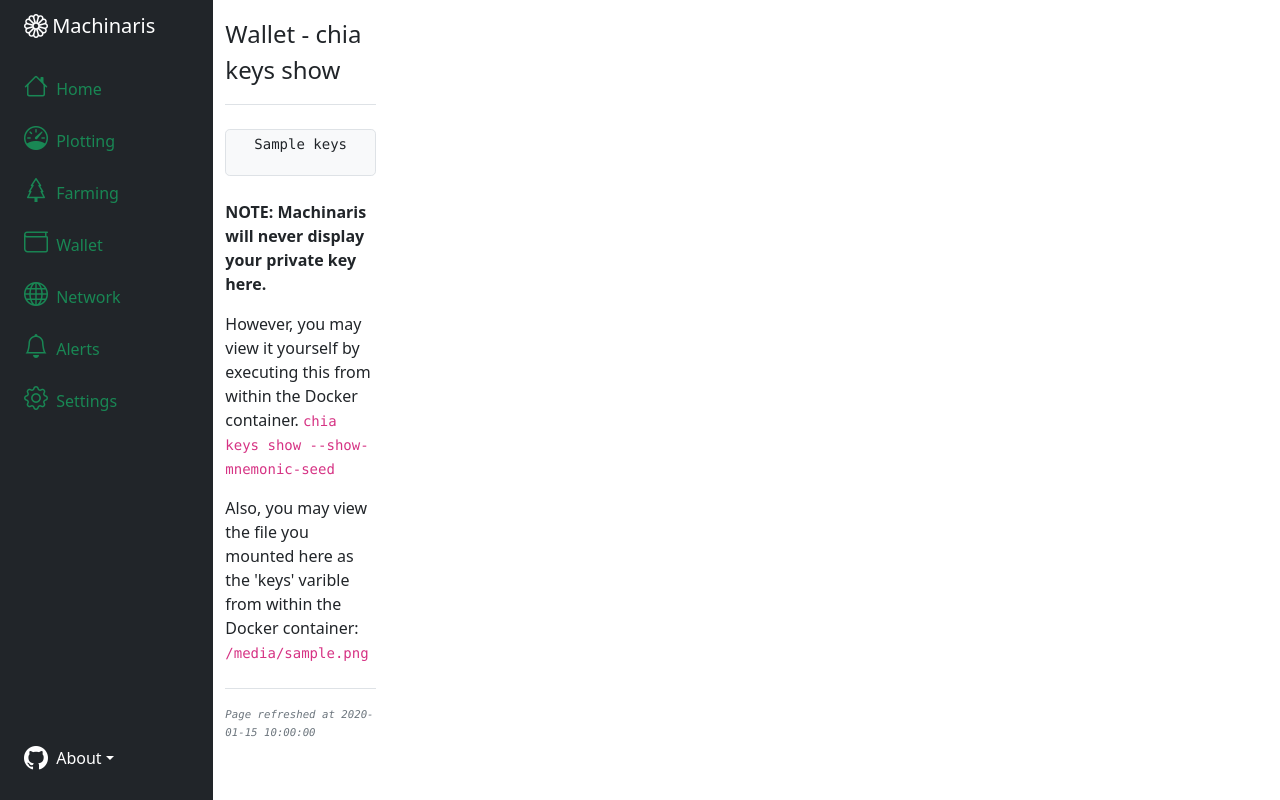
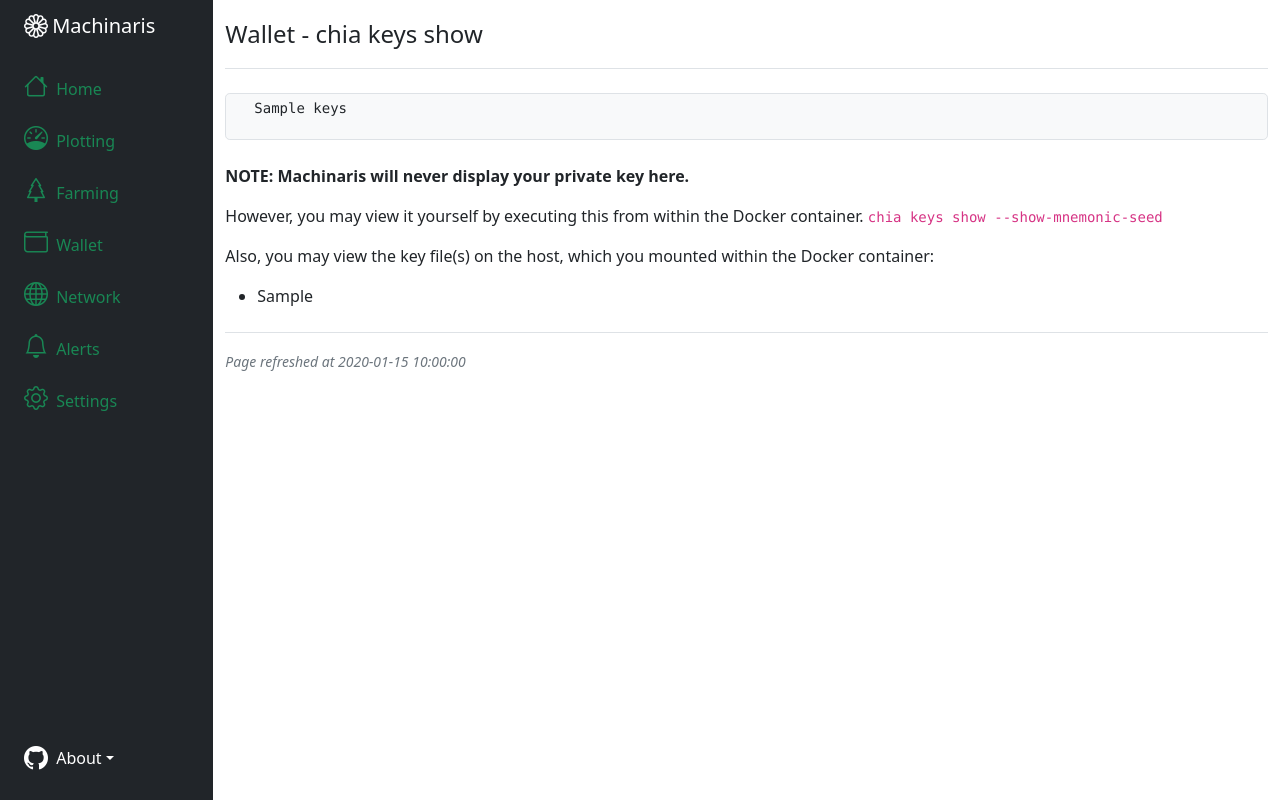
Before and after one commit to guydavis/machinaris, a Flask app: template app/templates/settings/keys.html in a window 1280 px wide; the page is wider, and only the part inside the window is pictured. Run offline with Flask 2, Linux system fonts and the light colour scheme; the template is opened without the code that fills it: most values are stand-ins (such as "Sample title", 1, 10 or a date in 2020); some libraries are stand-ins or nearby versions.

Commit message:
More cleanups.

```diff
--- a/app/commands/chia_cli.py
+++ b/app/commands/chia_cli.py
@@ -249,8 +249,8 @@ def generate_key(key_path):
         except:
                 flash('{0} was unreadable or not found.'.format(key_path), 'danger')
                 return False
-        flash('Nice! A new key has been generated at {0}'.format(key_path), 'success')
-        flash('Mnemonic: {0}'.format(" ".join(mnemonic_words)), 'info')
+        flash('Welcome! A new key has been generated at {0}. Keep it secret! Keep it safe!'.format(key_path), 'success')
+        flash('{0}'.format(" ".join(mnemonic_words)), 'info')
     proc = Popen("{0} start farmer".format(CHIA_BINARY), stdout=PIPE, stderr=PIPE, shell=True)
     try:
         outs, errs = proc.communicate(timeout=90)
--- a/app/commands/global_config.py
+++ b/app/commands/global_config.py
@@ -17,7 +17,6 @@ def is_setup():
         app.logger.info("No 'keys' environment variable set for this run. Set an in-container path to mnemonic.txt.")
         return False
     keys = os.environ['keys'].split(':')
-    app.logger.info("Entire 'keys' env-var is: {0}".format(keys))
     foundKey = False
     for key in keys:
         if os.path.exists(key):
--- a/app/routes.py
+++ b/app/routes.py
@@ -118,11 +118,9 @@ def settings_farming():
 def settings_keys():
     gc = global_config.load()
     keys = chia_cli.load_keys_show()
-    keys_file = 'Not set'
-    if 'keys' in os.environ:
-        keys_file = os.environ['keys']
-    return render_template('settings/keys.html', keys=keys.text, keys_file=keys_file,
-        global_config=gc)
+    key_paths = global_config.get_key_paths()
+    return render_template('settings/keys.html', keys=keys.text,
+        key_paths=key_paths, global_config=gc)
 
 @app.route('/settings/alerts')
 def settings_alerts():
--- a/app/templates/settings/keys.html
+++ b/app/templates/settings/keys.html
@@ -20,8 +20,12 @@
     <code>chia keys show --show-mnemonic-seed</code>
 </p>
 
-<p>Also, you may view the file you mounted here as the 'keys' varible from within the Docker container:
-    <code>{{ keys_file }}<code>
-</p>
+<p>Also, you may view the key file(s) on the host, which you mounted within the Docker container:</p>
+
+<ul>
+    {% for key_path in key_paths: %}
+    <li>{{ key_path }}</li>
+    {% endfor %}
+</ul>
 
 {% endblock %}
```
Also changed, not shown: README.md.
